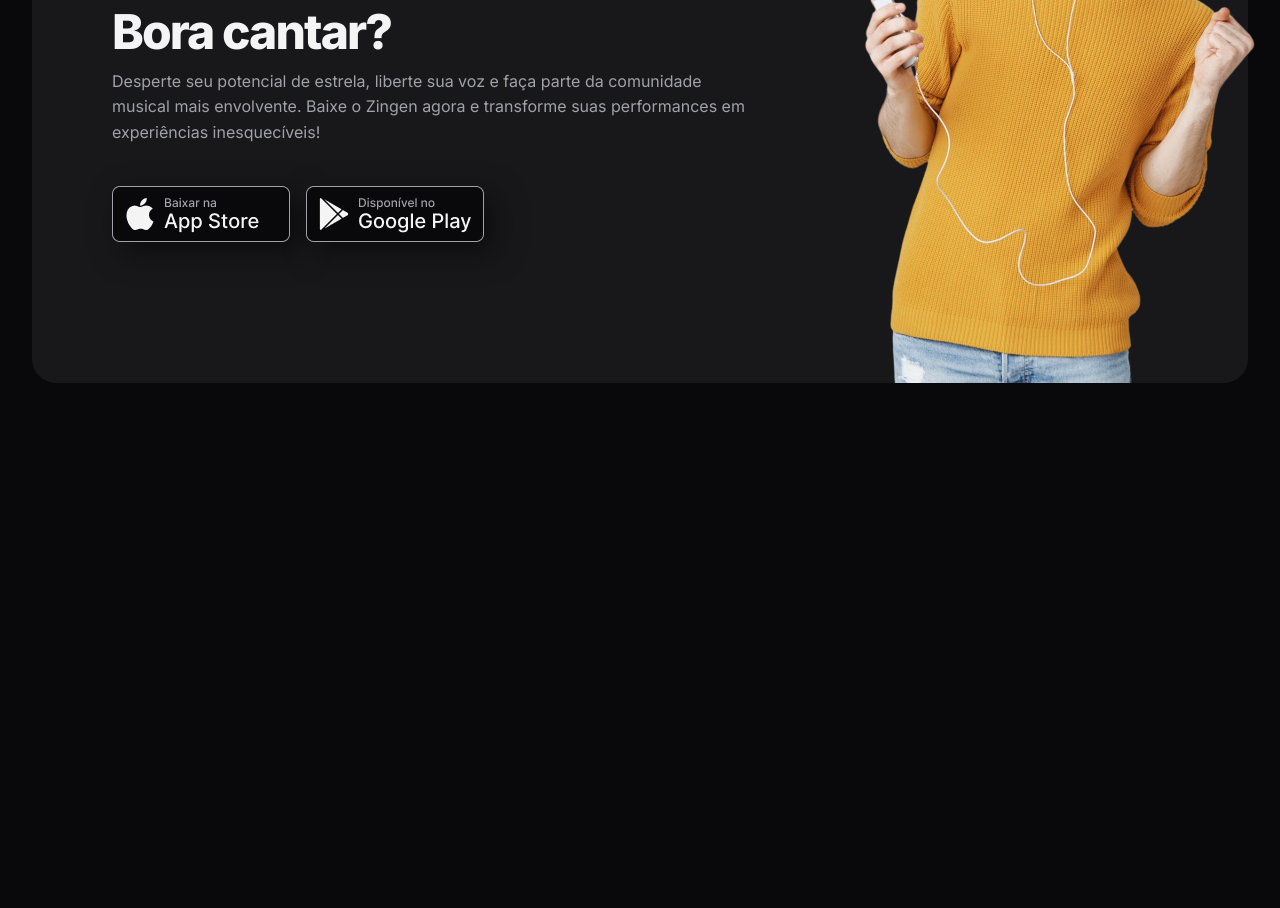
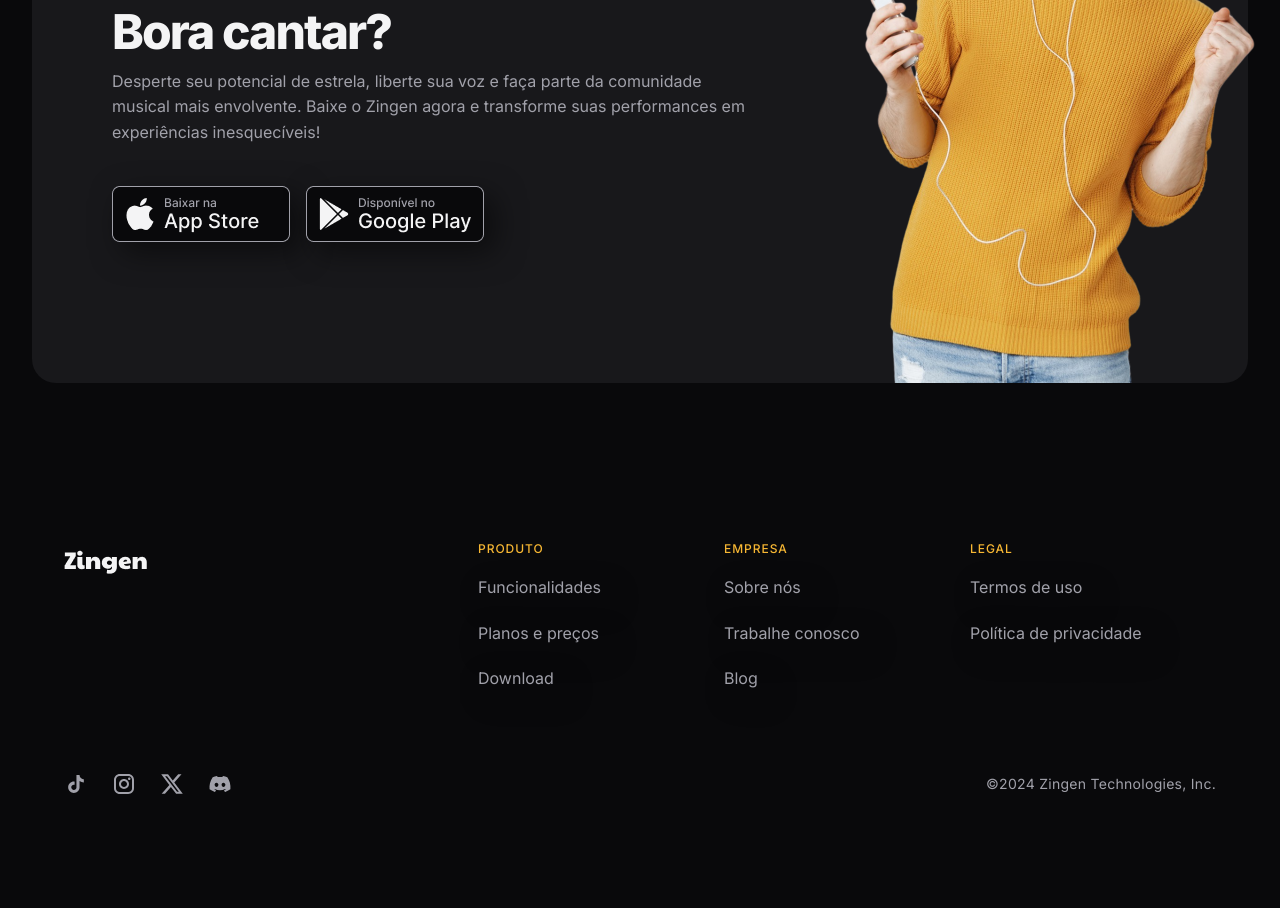
Before and after one commit to dudurfmaia/Zingen, a plain HTML site: page index.html in a window 1280 px wide. Shown: the part 3690-4598 px from the top of the page. Before the commit the page ends 4153 px from the top, so only its background shows below. Drawn offline with Linux system fonts and the light colour scheme.

Commit message:
finishing footer section

```diff
--- a/index.html
+++ b/index.html
@@ -229,5 +229,39 @@
         />
       </div>
     </section>
+
+    <section id="footer">
+      <footer>
+        <div class="logoft">
+          <img src="./assets/icons/Logo.png" alt="" />
+        </div>
+        <div class="produto">
+          <h3>PRODUTO</h3>
+          <a href="#features">Funcionalidades</a>
+          <a href="#pricing">Planos e preços</a>
+          <a href="#download">Download</a>
+        </div>
+        <div class="empresa">
+          <h3>EMPRESA</h3>
+          <a href="#">Sobre nós</a>
+          <a href="#">Trabalhe conosco</a>
+          <a href="#">Blog</a>
+        </div>
+        <div class="legal">
+          <h3>LEGAL</h3>
+          <a href="">Termos de uso</a>
+          <a href="#">Política de privacidade</a>
+        </div>
+      </footer>
+      <div class="credits">
+        <div class="social">
+          <img src="./assets/icons/ic_baseline-tiktok.svg" alt="" />
+          <img src="./assets/icons/mdi_instagram.svg" alt="" />
+          <img src="./assets/icons/ri_twitter-x-fill.svg" alt="" />
+          <img src="./assets/icons/ic_baseline-discord.svg" alt="" />
+        </div>
+        <p>©2024 Zingen Technologies, Inc.</p>
+      </div>
+    </section>
   </body>
 </html>
--- /dev/null
+++ b/styles/footer.css
@@ -0,0 +1,77 @@
+#footer {
+  padding: 5rem 2rem;
+  & .logoft {
+    margin-right: 330px;
+  }
+
+  & footer {
+    display: grid;
+    grid-template-columns: 1fr 1fr 1fr 1fr;
+  }
+}
+footer {
+  margin: 0 2rem;
+}
+
+.produto,
+.legal,
+.empresa {
+  display: flex;
+  flex-direction: column;
+  gap: 1.25rem;
+  & h3 {
+    color: var(--brand-color);
+    font-weight: 500;
+    font-size: 0.75rem;
+    line-height: 100%;
+    letter-spacing: 0.08em;
+  }
+
+  & a {
+    text-decoration: none;
+    color: var(--text-color-secondary);
+  }
+}
+.social {
+  display: flex;
+  align-items: center;
+  gap: 1.5rem;
+}
+
+.credits {
+  display: flex;
+  align-items: center;
+  justify-content: space-between;
+  padding: 5rem 2rem 2rem 2rem;
+
+  & p {
+    line-height: 24%;
+    letter-spacing: 0.02em;
+    font-size: 0.875rem;
+    color: var(--text-color-secondary);
+  }
+}
+@media (width <= 79rem) {
+  #footer {
+    margin-top: 0;
+    & footer {
+      margin-top: 0;
+
+      display: flex;
+      flex-direction: column;
+      & .logoft {
+        margin-bottom: 3rem;
+      }
+      & .produto,
+      & .empresa,
+      & .legal {
+        margin-bottom: 4rem;
+      }
+    }
+    & .credits {
+      display: flex;
+      flex-direction: column;
+      gap: 1.5rem;
+    }
+  }
+}
--- a/styles/style.css
+++ b/styles/style.css
@@ -6,3 +6,4 @@
 @import url(cards.css);
 @import url(pricing.css);
 @import url(download.css);
+@import url(footer.css);
```
Also changed, not shown: assets/icons/Landing Page/Social link-1.png (added), assets/icons/Landing Page/Social link-2.png (added), assets/icons/Landing Page/Social link.png (added), assets/icons/Landing Page/ttk.png (added).
